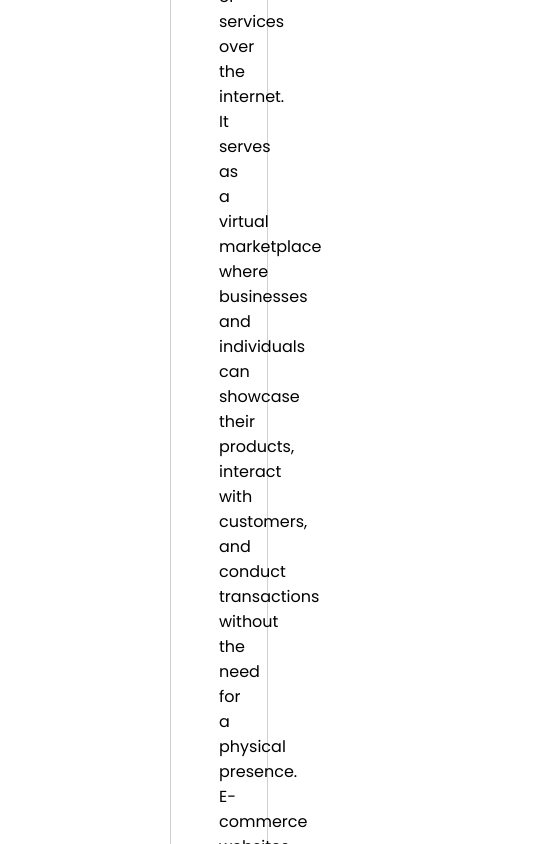
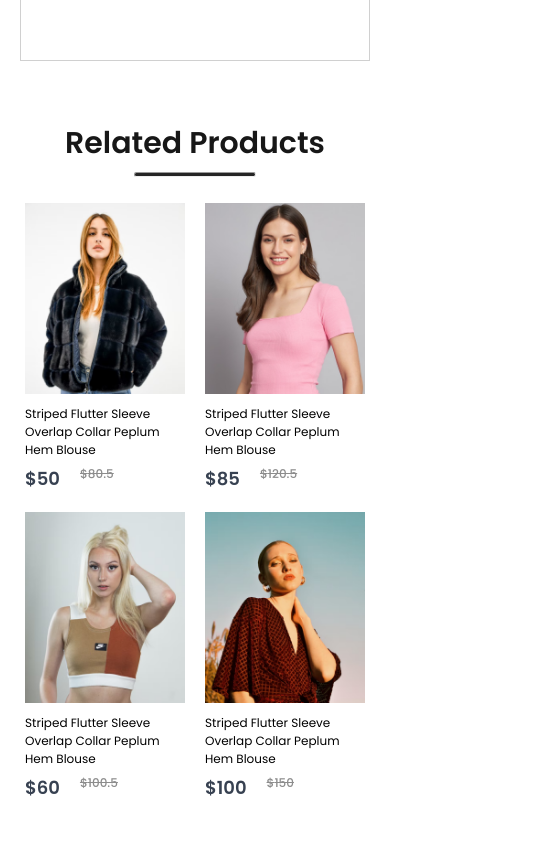
Before and after one commit to ashcode002x/MERN-Ecommerce-Website, a React (Create React App) app in the folder frontend/: page /product/25 in a window 390 px wide. Shown: the part 1600-2444 px from the top of the page, 560 px wide, since content can reach past the window. Built offline with nearby package versions, Linux system fonts and the light colour scheme.

Commit message:
style: Improve responsiveness and styling of other sections of single product page
Adjusted margins, font sizes, and layout of DescriptionBox and
RelatedProducts component to enhance responsiveness and improve the uer
interface on various screen sizes.

```diff
--- a/frontend/src/Components/DescriptionBox/DescriptionBox.css
+++ b/frontend/src/Components/DescriptionBox/DescriptionBox.css
@@ -30,3 +30,19 @@
     padding: 48px;
     padding-bottom: 70px;
 }
+
+@media (max-width: 1280px) {
+    .descriptionBox {
+        margin: 60px;
+    }
+}
+
+@media (max-width: 800px) {
+    .descriptionBox {
+        margin: 60px 20px;
+    }
+
+    .descriptionBox-description {
+        font-size: 14px;
+    }
+}
--- a/frontend/src/Components/RelatedProducts/RelatedProducts.css
+++ b/frontend/src/Components/RelatedProducts/RelatedProducts.css
@@ -24,3 +24,83 @@
     display: flex;
     gap: 30px;
 }
+
+@media (max-width: 1280px) {
+    .relatedProducts {
+        height: 70vh;
+    }
+
+    .relatedProducts h1 {
+        font-size: 40px;
+    }
+
+    .relatedProducts hr {
+        width: 160px;
+        height: 4px;
+    }
+
+    .relatedProducts-item {
+        gap: 20px;
+        margin-top: 30px;
+    }
+}
+
+@media (max-width: 1024px) {
+    .relatedProducts {
+        height: 60vh;
+    }
+
+    .relatedProducts h1 {
+        font-size: 30px;
+    }
+
+    .relatedProducts hr {
+        width: 120px;
+        height: 3px;
+    }
+
+    .relatedProducts-item {
+        gap: 15px;
+        margin-top: 20px;
+    }
+}
+
+@media (max-width: 800px) {
+    .relatedProducts {
+        height: 50vh;
+        gap: 6px;
+    }
+
+    .relatedProducts h1 {
+        font-size: 20px;
+    }
+
+    .relatedProducts hr {
+        width: 100px;
+    }
+
+    .relatedProducts-item {
+        gap: 5px;
+    }
+}
+
+@media (max-width: 500px) {
+    .relatedProducts {
+        height: 90vh;
+    }
+
+    .relatedProducts h1 {
+        font-size: 30px;
+    }
+
+    .relatedProducts hr {
+        width: 120px;
+        height: 3px;
+    }
+
+    .relatedProducts-item {
+        display: grid;
+        grid-template-columns: repeat(2, 1fr);
+        gap: 20px;
+    }
+}
```
